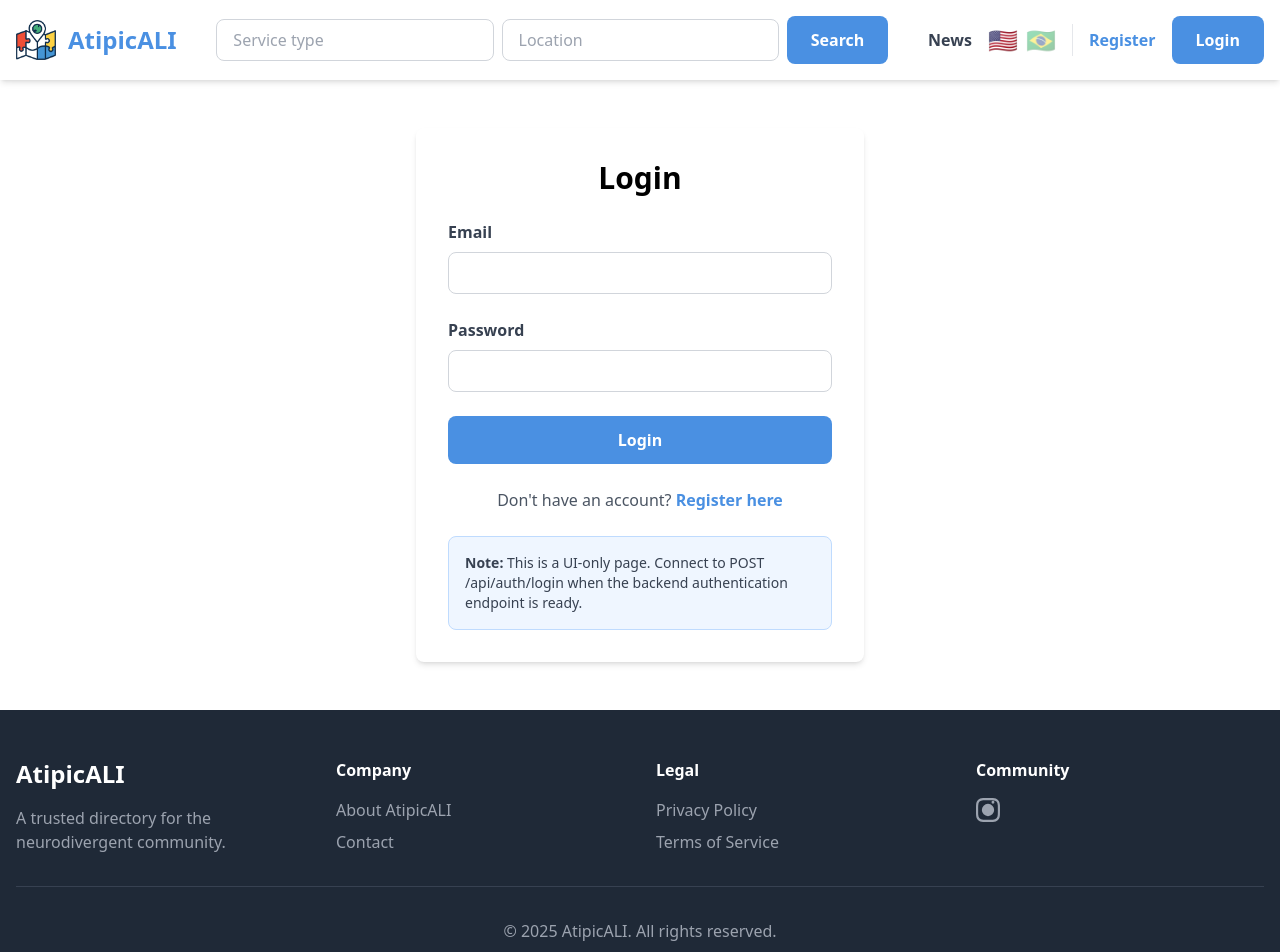
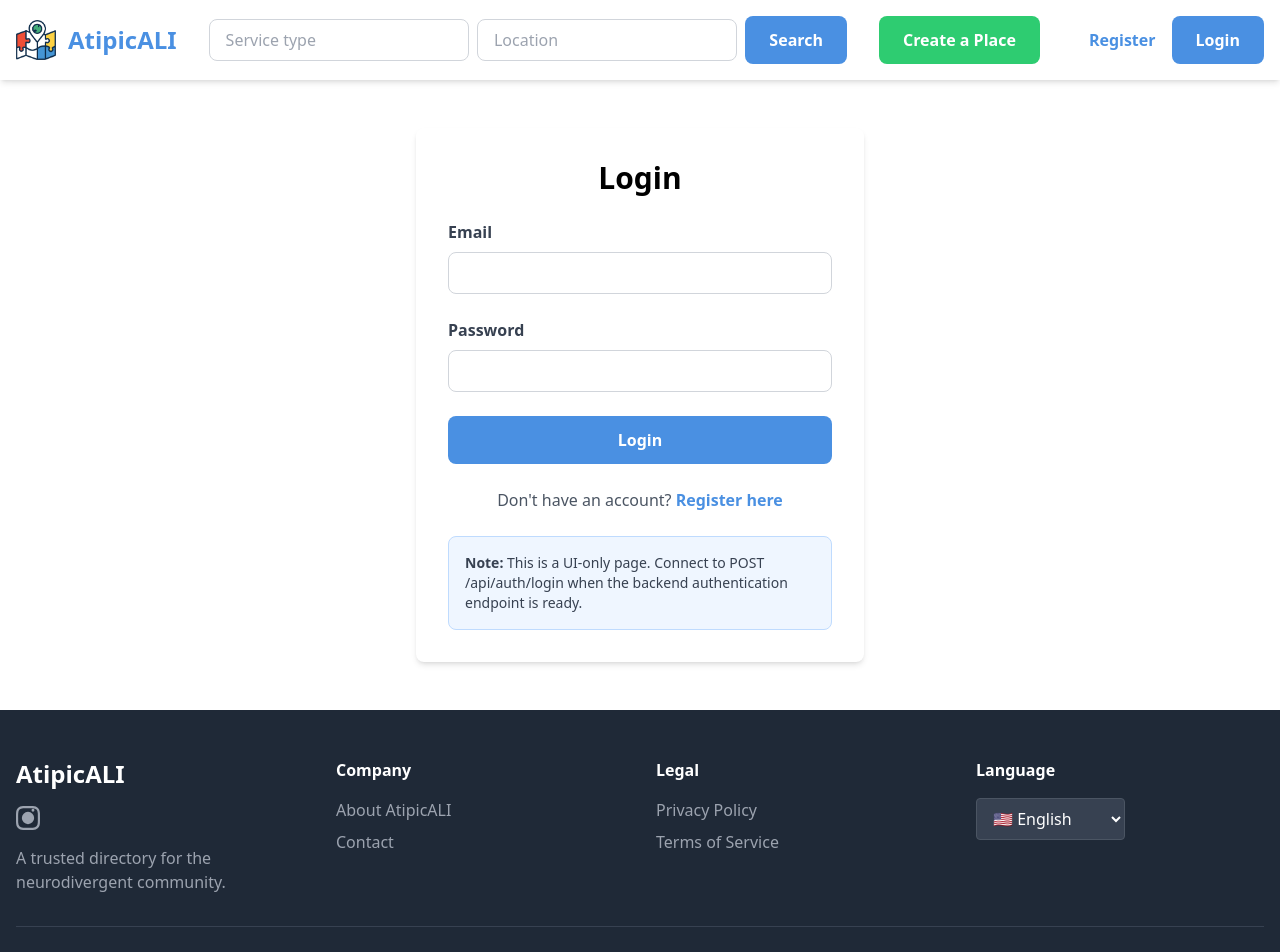
Before and after one commit to finxster/atipicali-web, a Vue app: page /login in a window 1280 px wide. Shown: the top 952 px of the page. Built offline with nearby package versions, Linux system fonts and the light colour scheme; no server answers.

Commit message:
Improvements in language switcher and social network link

```diff
--- a/src/components/Footer.vue
+++ b/src/components/Footer.vue
@@ -4,6 +4,11 @@
       <div class="grid md:grid-cols-4 gap-8 mb-8">
         <div>
           <h3 class="text-2xl font-bold mb-4">AtipicALI</h3>
+          <div class="flex space-x-4 mb-4">
+            <a href="https://instagram.com/atipicali" target="_blank" rel="noopener noreferrer" class="text-gray-400 hover:text-white transition-colors" title="Instagram">
+              <svg class="w-6 h-6" fill="currentColor" viewBox="0 0 24 24"><path d="M12 2.163c3.204 0 3.584.012 4.85.07 3.252.148 4.771 1.691 4.919 4.919.058 1.265.069 1.645.069 4.849 0 3.205-.012 3.584-.069 4.849-.149 3.225-1.664 4.771-4.919 4.919-1.266.058-1.644.07-4.85.07-3.204 0-3.584-.012-4.849-.07-3.26-.149-4.771-1.699-4.919-4.92-.058-1.265-.07-1.644-.07-4.849 0-3.204.013-3.583.07-4.849.149-3.227 1.664-4.771 4.919-4.919 1.266-.057 1.645-.069 4.849-.069zm0-2.163c-3.259 0-3.667.014-4.947.072-4.358.2-6.78 2.618-6.98 6.98-.059 1.281-.073 1.689-.073 4.948 0 3.259.014 3.668.072 4.948.2 4.358 2.618 6.78 6.98 6.98 1.281.058 1.689.072 4.948.072 3.259 0 3.668-.014 4.948-.072 4.354-.2 6.782-2.618 6.979-6.98.059-1.28.073-1.689.073-4.948 0-3.259-.014-3.667-.072-4.947-.196-4.354-2.617-6.78-6.979-6.98-1.281-.059-1.69-.073-4.949-.073zM5.838 12a6.162 6.162 0 1112.324 0 6.162 6.162 0 01-12.324 0zM12 16a4 4 0 110-8 4 4 0 010 8zm4.965-10.322a1.44 1.44 0 110-2.881 1.44 1.44 0 010 2.881z"/></svg>
+            </a>
+          </div>
           <p class="text-gray-400">
             A trusted directory for the neurodivergent community.
           </p>
@@ -26,21 +31,34 @@
         </div>
 
         <div>
-          <h4 class="font-semibold mb-4">Community</h4>
-          <div class="flex space-x-4">
-            <a href="https://instagram.com/atipicali" target="_blank" rel="noopener noreferrer" class="text-gray-400 hover:text-white transition-colors" title="Instagram">
-              <svg class="w-6 h-6" fill="currentColor" viewBox="0 0 24 24"><path d="M12 2.163c3.204 0 3.584.012 4.85.07 3.252.148 4.771 1.691 4.919 4.919.058 1.265.069 1.645.069 4.849 0 3.205-.012 3.584-.069 4.849-.149 3.225-1.664 4.771-4.919 4.919-1.266.058-1.644.07-4.85.07-3.204 0-3.584-.012-4.849-.07-3.26-.149-4.771-1.699-4.919-4.92-.058-1.265-.07-1.644-.07-4.849 0-3.204.013-3.583.07-4.849.149-3.227 1.664-4.771 4.919-4.919 1.266-.057 1.645-.069 4.849-.069zm0-2.163c-3.259 0-3.667.014-4.947.072-4.358.2-6.78 2.618-6.98 6.98-.059 1.281-.073 1.689-.073 4.948 0 3.259.014 3.668.072 4.948.2 4.358 2.618 6.78 6.98 6.98 1.281.058 1.689.072 4.948.072 3.259 0 3.668-.014 4.948-.072 4.354-.2 6.782-2.618 6.979-6.98.059-1.28.073-1.689.073-4.948 0-3.259-.014-3.667-.072-4.947-.196-4.354-2.617-6.78-6.979-6.98-1.281-.059-1.69-.073-4.949-.073zM5.838 12a6.162 6.162 0 1112.324 0 6.162 6.162 0 01-12.324 0zM12 16a4 4 0 110-8 4 4 0 010 8zm4.965-10.322a1.44 1.44 0 110-2.881 1.44 1.44 0 010 2.881z"/></svg>
-            </a>
-          </div>
+          <h4 class="font-semibold mb-4">{{ $t('footer.language') }}</h4>
+          <select
+            :value="locale"
+            @change="changeLocale($event.target.value)"
+            class="px-3 py-2 bg-gray-700 text-white rounded border border-gray-600 hover:border-gray-500 cursor-pointer transition-colors"
+          >
+            <option value="en">🇺🇸 English</option>
+            <option value="pt">🇧🇷 Português</option>
+          </select>
         </div>
       </div>
 
-      <div class="border-t border-gray-700 pt-8 text-center text-gray-400">
-        <p>{{ $t('footer.copyright') }}</p>
+      <div class="border-t border-gray-700 pt-8">
+        <div class="flex flex-col md:flex-row items-center justify-between">
+          <p class="text-gray-400 text-center md:text-right w-full">{{ $t('footer.copyright') }}</p>
+        </div>
       </div>
     </div>
   </footer>
 </template>
 
 <script setup>
+import { useI18n } from 'vue-i18n'
+import { setLocale } from '../i18n'
+
+const { locale } = useI18n()
+
+const changeLocale = (newLocale) => {
+  setLocale(newLocale)
+}
 </script>
--- a/src/components/Navbar.vue
+++ b/src/components/Navbar.vue
@@ -24,25 +24,11 @@
         </div>
 
         <div class="flex items-center space-x-4">
-          <router-link to="/news" class="hidden sm:block text-gray-700 hover:text-atipicali-blue font-semibold transition-colors">
-            {{ $t('navbar.news') }}
+          <router-link to="/add-place" class="hidden sm:block bg-atipicali-green hover:opacity-90 text-white font-semibold py-3 px-6 rounded-lg transition-colors duration-200">
+            {{ $t('navbar.createPlace') }}
           </router-link>
-          <div class="flex items-center space-x-2 border-r pr-4">
-            <button
-              @click="changeLocale('en')"
-              :class="['text-2xl hover:opacity-70 transition-opacity', locale === 'en' ? 'opacity-100' : 'opacity-40']"
-              title="English"
-            >
-              🇺🇸
-            </button>
-            <button
-              @click="changeLocale('pt')"
-              :class="['text-2xl hover:opacity-70 transition-opacity', locale === 'pt' ? 'opacity-100' : 'opacity-40']"
-              title="Português"
-            >
-              🇧🇷
-            </button>
-          </div>
+
+          <div class="hidden sm:block border-l pl-4"></div>
 
           <template v-if="isAuthenticated">
             <div class="flex items-center space-x-2">
--- a/src/i18n/locales/en.json
+++ b/src/i18n/locales/en.json
@@ -9,7 +9,8 @@
     "search": "Search",
     "serviceType": "Service type",
     "location": "Location",
-    "news": "News"
+    "news": "News",
+    "createPlace": "Create a Place"
   },
   "hero": {
     "title": "Discover Neurodivergent-Friendly Places",
@@ -144,7 +145,8 @@
     "contact": "Contact",
     "privacy": "Privacy Policy",
     "terms": "Terms of Service",
-    "copyright": "© 2025 AtipicALI. All rights reserved."
+    "copyright": "© 2025 AtipicALI. All rights reserved.",
+    "language": "Language"
   },
   "addPlace": {
     "title": "Add a New Place",
--- a/src/i18n/locales/pt.json
+++ b/src/i18n/locales/pt.json
@@ -9,7 +9,8 @@
     "search": "Buscar",
     "serviceType": "Tipo de serviço",
     "location": "Localização",
-    "news": "Notícias"
+    "news": "Notícias",
+    "createPlace": "Adicionar Lugar"
   },
   "hero": {
     "title": "Descubra Lugares Amigáveis para Neurodivergentes",
@@ -144,7 +145,8 @@
     "contact": "Contato",
     "privacy": "Política de Privacidade",
     "terms": "Termos de Serviço",
-    "copyright": "© 2025 AtipicALI. Todos os direitos reservados."
+    "copyright": "© 2025 AtipicALI. Todos os direitos reservados.",
+    "language": "Idioma"
   },
   "addPlace": {
     "title": "Adicionar Novo Lugar",
```
